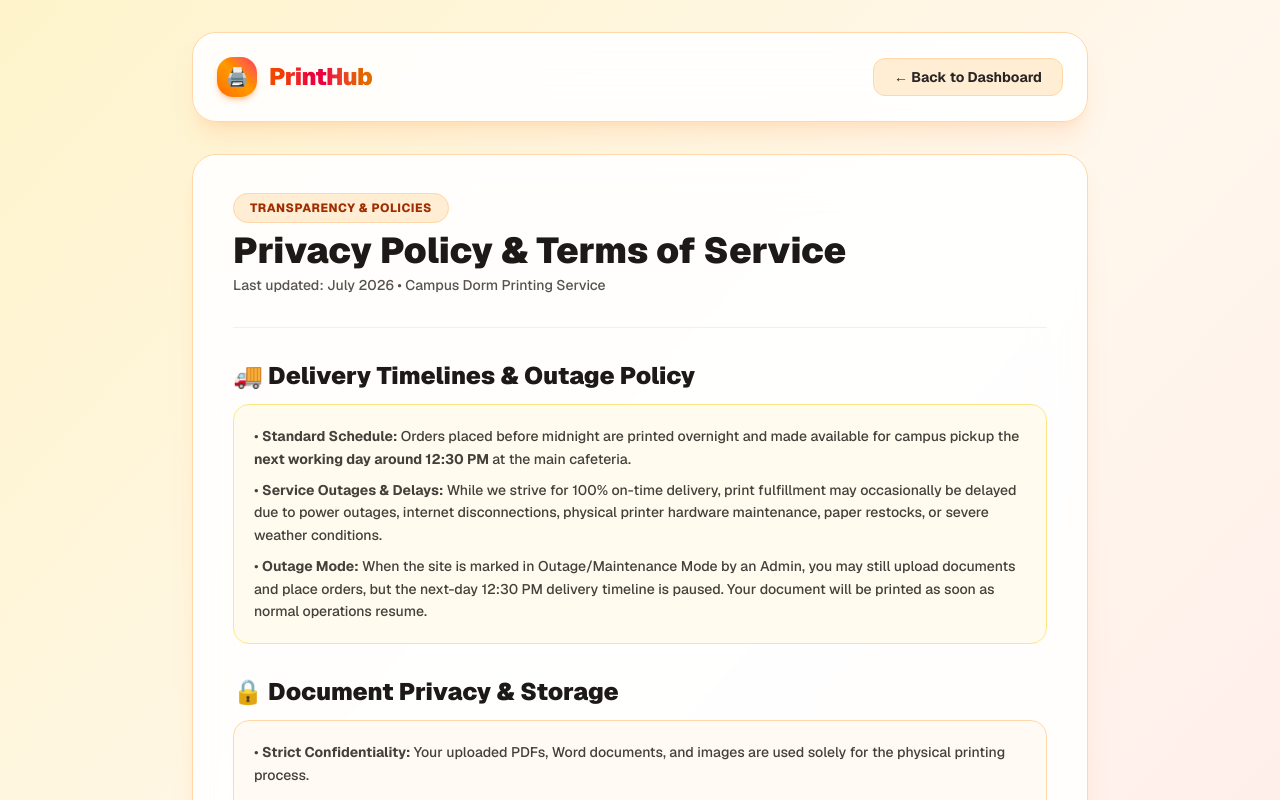
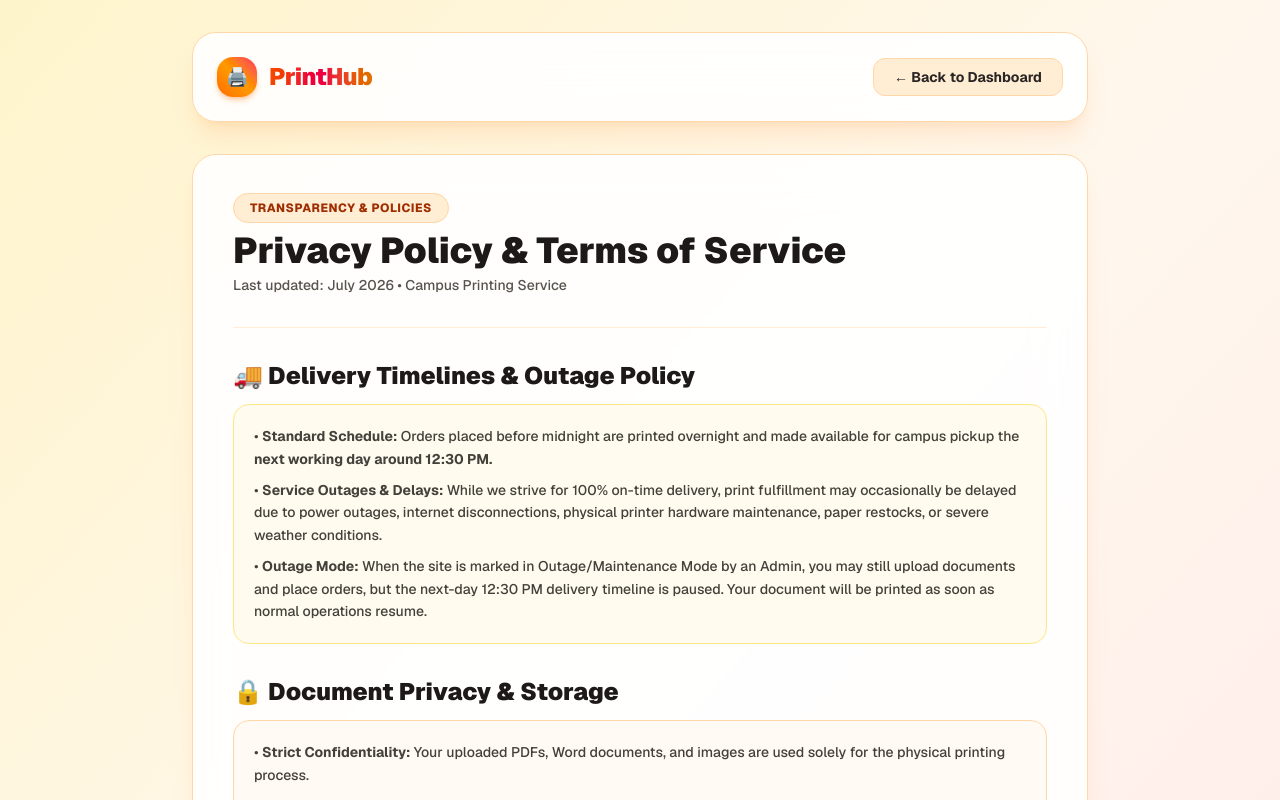
Before and after one commit to AkshatTh/Printlet, a Next.js app: page /privacy in a window 1280 px wide. Shown: the top 800 px of the page. Built offline with nearby package versions, Linux system fonts and the light colour scheme.

Commit message:
fixing wording

```diff
--- a/app/page.tsx
+++ b/app/page.tsx
@@ -135,7 +135,7 @@ export default function Home() {
           </h1>
 
           <p className="text-xl text-stone-700 font-medium mb-10 max-w-2xl mx-auto leading-relaxed">
-            Upload your documents right from your phone or laptop, pay via UPI, and pick up your fresh printouts on campus the next working day!
+            Upload your documents right from your phone or laptop, pay via UPI, and pick up your fresh <strong>black-n-white</strong> printouts on campus the next working day!
           </p>
 
           <div className="flex flex-col sm:flex-row justify-center items-center gap-4">
--- a/app/privacy/page.tsx
+++ b/app/privacy/page.tsx
@@ -35,7 +35,7 @@ export default function PrivacyPage() {
               Privacy Policy & Terms of Service
             </h1>
             <p className="text-sm text-stone-600 font-medium mt-1">
-              Last updated: July 2026 • Campus Dorm Printing Service
+              Last updated: July 2026 • Campus Printing Service
             </p>
           </div>
 
@@ -48,7 +48,7 @@ export default function PrivacyPage() {
             </h2>
             <div className="bg-amber-50/80 p-5 rounded-2xl border border-amber-200 space-y-2 text-sm text-stone-700 font-medium leading-relaxed">
               <p>
-                • <strong>Standard Schedule:</strong> Orders placed before midnight are printed overnight and made available for campus pickup the <strong>next working day around 12:30 PM</strong> at the main cafeteria.
+                • <strong>Standard Schedule:</strong> Orders placed before midnight are printed overnight and made available for campus pickup the <strong>next working day around 12:30 PM.</strong>
               </p>
               <p>
                 • <strong>Service Outages & Delays:</strong> While we strive for 100% on-time delivery, print fulfillment may occasionally be delayed due to power outages, internet disconnections, physical printer hardware maintenance, paper restocks, or severe weather conditions.
```
